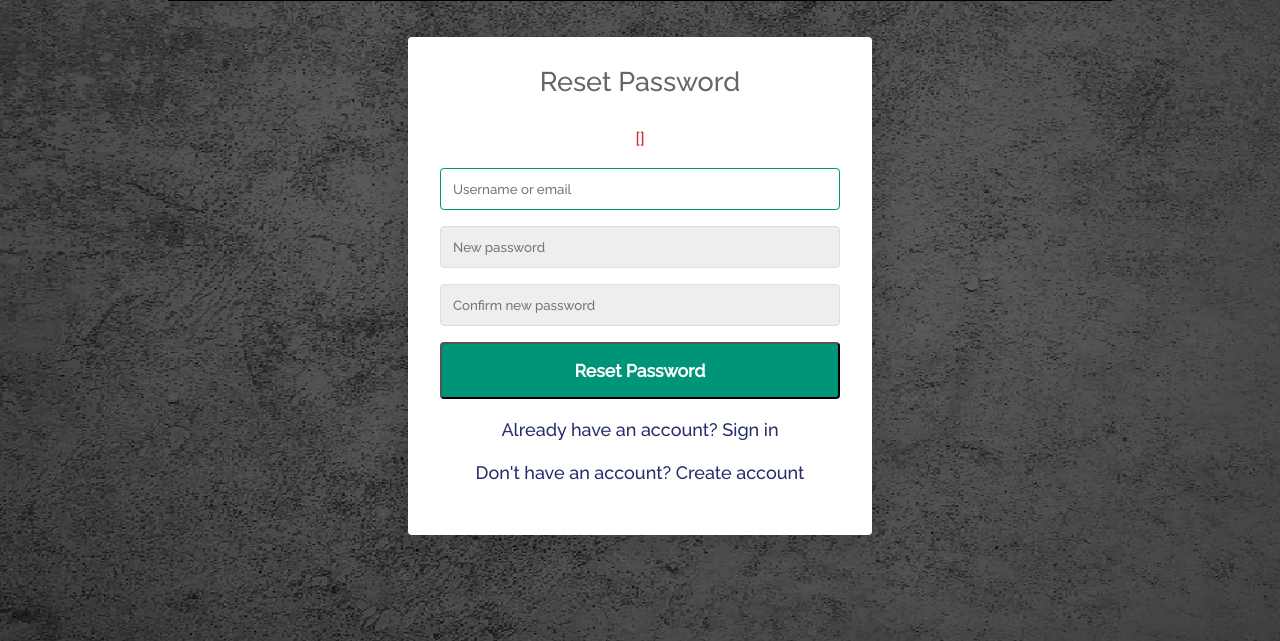
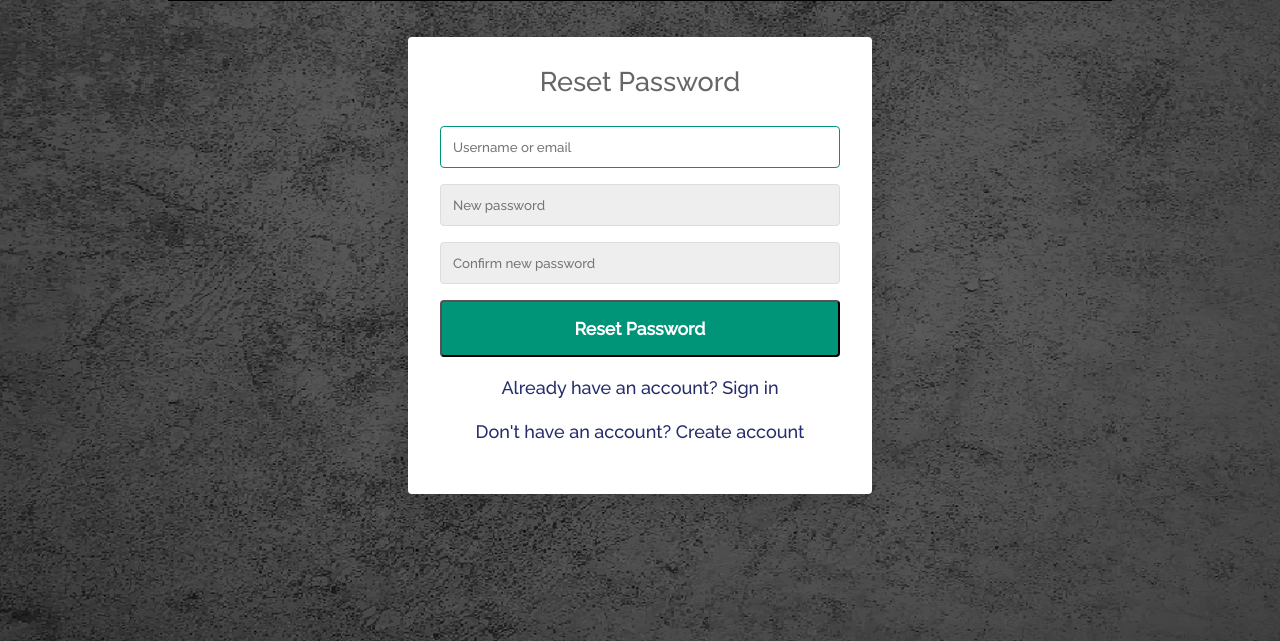
Before and after one commit to msteenab/Group3-repo-projects, a Flask app: page /forgot in a window 1280 px wide. Shown: the part 159-800 px from the top of the page. Run offline with Flask 3, Linux system fonts and the light colour scheme.

Commit message:
Update forgot.html

```diff
--- a/Templates/forgot.html
+++ b/Templates/forgot.html
@@ -37,29 +37,36 @@
         </header>
     </div>
     <div class="container">
-        <form class="form" id="Login" method="post" action="{{ url_for('signin') }}">
+        <form class="form" id="ResetPassword" method="post" action="{{ url_for('forgot') }}">
             <h2 class="form__title">Reset Password</h2>
-            <div class="form__message form__message--error">{{ get_flashed_messages(with_categories=true) }}</div>
+
+            {% if show_flash_message %}
+            <div class="form__flash-message form__message form__message--error">
+                {{ get_flashed_messages(with_categories=true) }}
+            </div>
+            {% endif %}
+
             <div class="form__input-group">
-                <input type="text" name="username" class="form__input" autofocus
-                    placeholder="Username or email">
+                <input type="text" name="username" class="form__input" autofocus placeholder="Username or email">
                 <div class="form__input-error-message"> </div>
             </div>
             <div class="form__input-group">
-                <input type="password" name="new-password" class="form__input" autofocus
-                    placeholder="New password">
+                <input type="password" name="new-password" class="form__input" autofocus placeholder="New password">
                 <div class="form__input-error-message"> </div>
             </div>
             <div class="form__input-group">
-                <input type="password" name="confirm-new-password" class="form__input" autofocus placeholder="Confirm new password">
+                <input type="password" name="confirm-new-password" class="form__input" autofocus
+                    placeholder="Confirm new password">
                 <div class="form__input-error-message"> </div>
             </div>
             <button class="form__button" type="submit">Reset Password</button>
             <p class=" form__text">
-                <a class="form__link" href="{{ url_for('signin') }}" id="linkCreateAccount"> Already have an account? Sign in</a>
+                <a class="form__link" href="{{ url_for('signin') }}" id="linkCreateAccount"> Already have an account?
+                    Sign in</a>
             </p>
             <p class=" form__text">
-                <a class="form__link" href="{{ url_for('signup') }}" id="linkCreateAccount"> Don't have an account? Create account</a>
+                <a class="form__link" href="{{ url_for('signup') }}" id="linkCreateAccount"> Don't have an account?
+                    Create account</a>
             </p>
         </form>
     </div>
```
